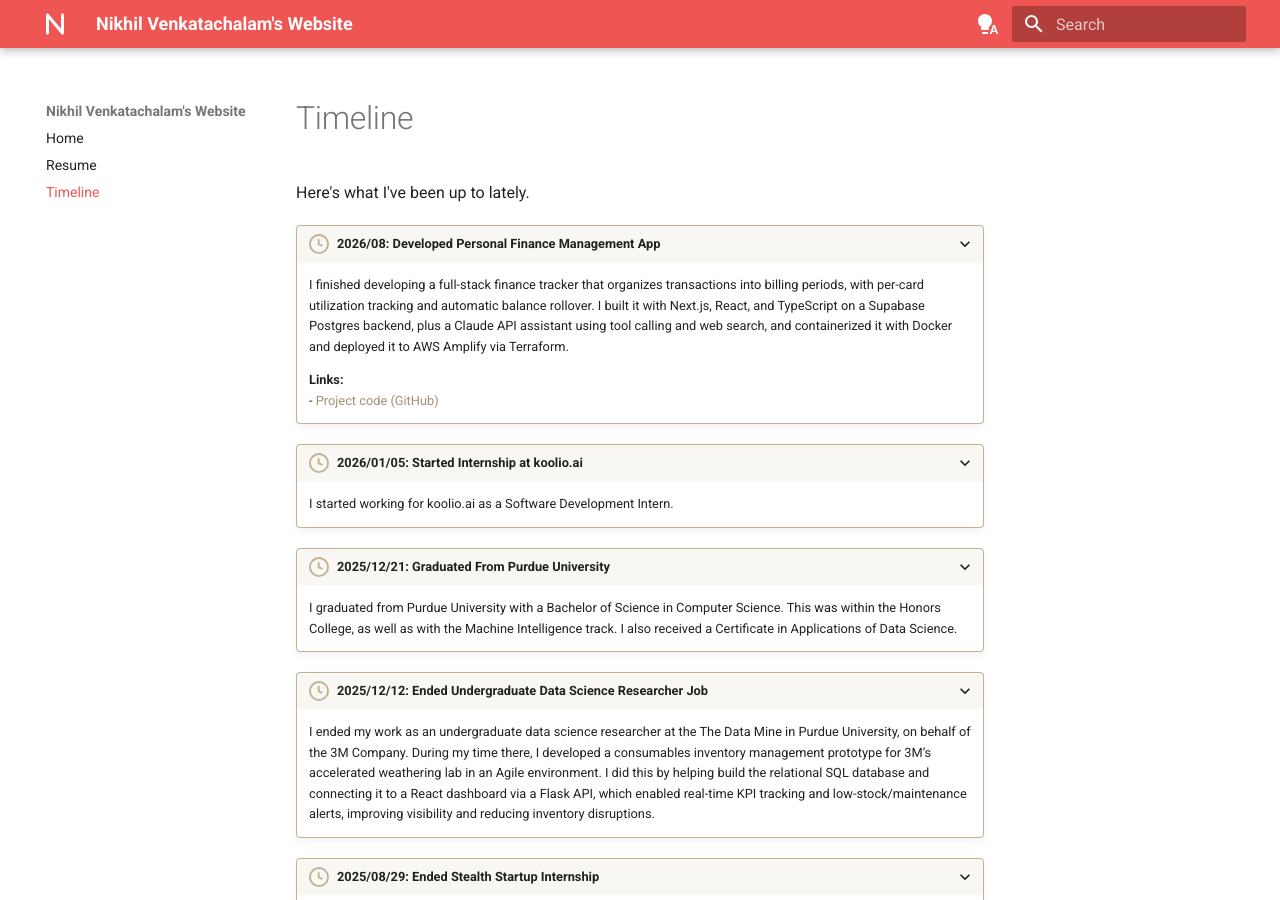
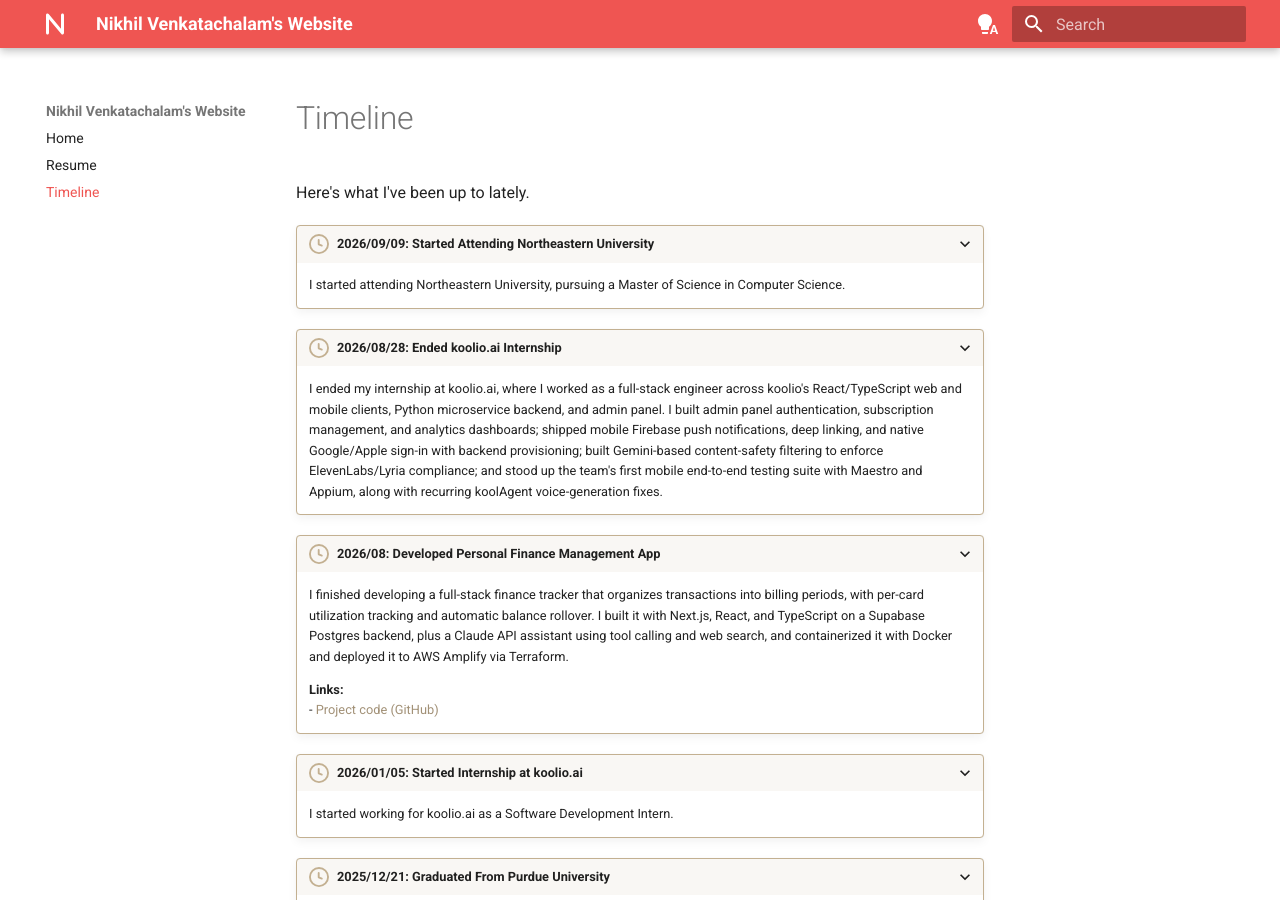
Before and after one commit to heatstroke1234/resume-static-site, an MkDocs documentation site: the page built from docs/timeline.md, in a window 1280 px wide and 900 px high. Built offline with MkDocs 1.6.1 and Material for MkDocs 9.7.7, drawn with Linux system fonts in a browser that asks for light colours.

Commit message:
Fall 2026 updates (part 2)

```diff
--- a/docs/timeline.md
+++ b/docs/timeline.md
@@ -1,5 +1,15 @@
 # Timeline
 Here's what I've been up to lately.
+
+???+ timeline "2026/09/09: Started Attending Northeastern University"
+
+    I started attending Northeastern University, pursuing a Master of Science in Computer Science.
+
+
+???+ timeline "2026/08/28: Ended koolio.ai Internship"
+
+    I ended my internship at koolio.ai, where I worked as a full-stack engineer across koolio's React/TypeScript web and mobile clients, Python microservice backend, and admin panel. I built admin panel authentication, subscription management, and analytics dashboards; shipped mobile Firebase push notifications, deep linking, and native Google/Apple sign-in with backend provisioning; built Gemini-based content-safety filtering to enforce ElevenLabs/Lyria compliance; and stood up the team's first mobile end-to-end testing suite with Maestro and Appium, along with recurring koolAgent voice-generation fixes.
+
 
 ???+ timeline "2026/08: Developed Personal Finance Management App"
 
```
Also changed, not shown: docs/index.md (+2 -1 lines).
